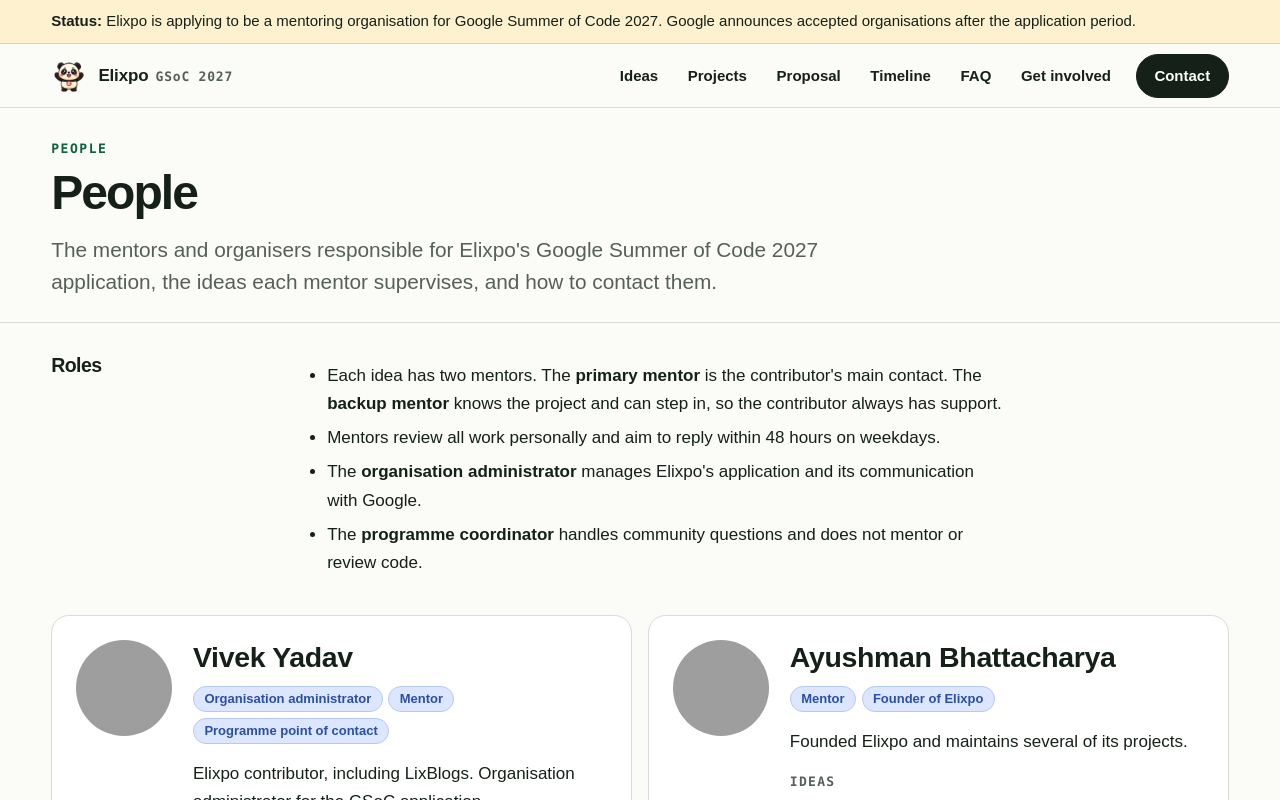
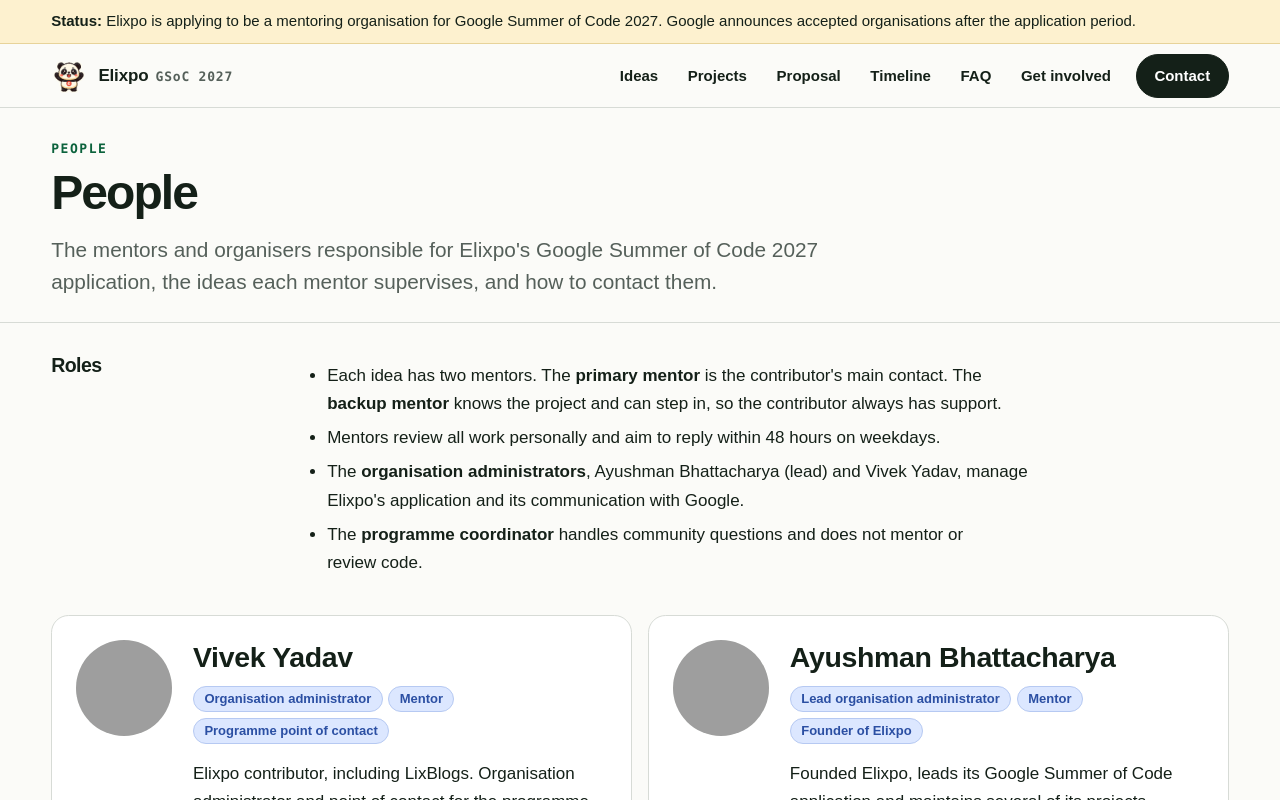
Before and after one commit to elixpo/gsoc, a Next.js app: page /people in a window 1280 px wide. Shown: the top 800 px of the page. Built offline with nearby package versions, Linux system fonts and the light colour scheme; grey boxes are pictures that could not be loaded.

Commit message:
content: list Ayushman and Vivek as organisation administrators
Ayushman Bhattacharya is the lead organisation administrator and Vivek
Yadav an organisation administrator. People, FAQ, glossary, contact and
humans.txt now describe two administrators; names and emails unchanged.

```diff
--- a/content/pages/people.md
+++ b/content/pages/people.md
@@ -1,6 +1,6 @@
 ---
 title: People
-description: The mentors, organisation administrator and programme coordinator for Elixpo's Google Summer of Code 2027 application.
+description: The mentors, organisation administrators and programme coordinator for Elixpo's Google Summer of Code 2027 application.
 heading: People
 lead: The mentors and organisers responsible for Elixpo's Google Summer of Code 2027 application, the ideas each mentor supervises, and how to contact them.
 next:
@@ -16,7 +16,7 @@
   contributor always has support.
 - Mentors review all work personally and aim to reply within 48 hours on
   weekdays.
-- The **organisation administrator** manages Elixpo's application and its
-  communication with Google.
+- The **organisation administrators**, Ayushman Bhattacharya (lead) and
+  Vivek Yadav, manage Elixpo's application and its communication with Google.
 - The **programme coordinator** handles community questions and does not
   mentor or review code.
--- a/src/app/people/page.tsx
+++ b/src/app/people/page.tsx
@@ -21,7 +21,7 @@
       </section>
       <section className="content" aria-labelledby="people-list">
         <h2 id="people-list" className="visually-hidden">
-          Mentors, administrator and coordinator
+          Mentors, administrators and coordinator
         </h2>
         <ul className="people-grid">
           {PEOPLE.map((person) => {
--- a/src/data/people.ts
+++ b/src/data/people.ts
@@ -31,16 +31,16 @@
     isMentor: true,
     isPointOfContact: true,
     email: "vivek@elixpo.com",
-    about: "Elixpo contributor, including LixBlogs. Organisation administrator for the GSoC application.",
+    about: "Elixpo contributor, including LixBlogs. Organisation administrator and point of contact for the programme.",
   },
   {
     name: "Ayushman Bhattacharya", // TODO confirm
     github: "Circuit-Overtime",
-    roles: ["Mentor", "Founder of Elixpo"], // TODO confirm
+    roles: ["Lead organisation administrator", "Mentor", "Founder of Elixpo"], // TODO confirm
     isMentor: true,
     isPointOfContact: false,
     email: "ayushman@elixpo.com",
-    about: "Founded Elixpo and maintains several of its projects.",
+    about: "Founded Elixpo, leads its Google Summer of Code application and maintains several of its projects.",
   },
   {
     name: "Divyanshu", // TODO confirm full name and spelling
--- a/src/data/site.ts
+++ b/src/data/site.ts
@@ -64,7 +64,7 @@
   { href: "/selection/", label: "Selection criteria", about: "How mentors evaluate applications." },
   { href: "/ai-policy/", label: "AI policy", about: "Permitted use of AI tools, and what you must disclose." },
   { href: "/timeline/", label: "Timeline", about: "The stages of the programme and where official dates are published." },
-  { href: "/people/", label: "People", about: "Mentors, the organisation administrator and the programme coordinator." },
+  { href: "/people/", label: "People", about: "Mentors, the organisation administrators and the programme coordinator." },
   { href: "/faq/", label: "FAQ", about: "Answers to common questions." },
   { href: "/glossary/", label: "Glossary", about: "Definitions of the terms used on this site." },
   { href: "/contact/", label: "Contact", about: "Public channels and the programme email address." },
```
Also changed, not shown: content/pages/contact.md (+3 -1 lines), content/pages/faq.md (+5 -0 lines), content/pages/glossary.md (+3 -2 lines).
